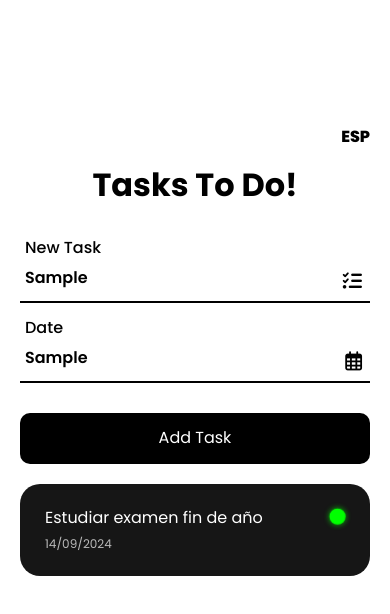
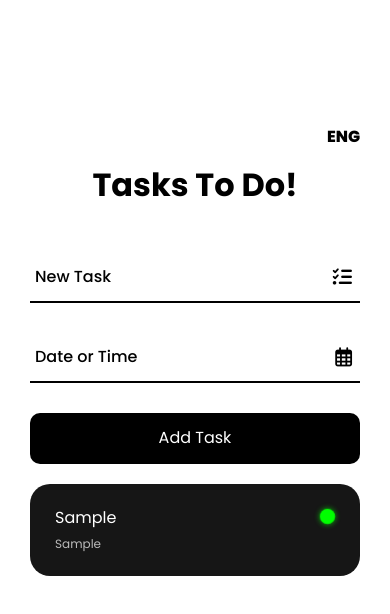
Before and after one commit to GuilleBouix/Tasks-To-Do, a plain HTML site: page index.html in a window 390 px wide. Both pictures are taken after typing "Sample", "Sample" into the empty fields and a click on the button "Add Task". Drawn offline with nearby package versions, Linux system fonts and the light colour scheme.

Commit message:
second-commit

```diff
--- a/css/style.css
+++ b/css/style.css
@@ -12,6 +12,7 @@ body {
     min-height: 100vh;
     background-color: #ffffff;
     transition: .3s;
+    overflow-x: hidden;
 }
 
 .app {
@@ -28,29 +29,64 @@ body {
     padding-bottom: 20px;
 }
 
-#EN {
+#ES {
+    position: relative;
+    display: inline-block;
     background: none;
     border: none;
     font-size: 1em;
     font-weight: 800;
     cursor: pointer;
+    transition: .3s ease;
+}
+
+#ES:after {
+    content: "";
+    display: block;
+    position: absolute;
+    border-radius: 4em;
+    left: 0;
+    top:0;
+    width: 100%;
+    height: 100%;
+    opacity: 0;
+    transition: all 0.2s;
+    box-shadow: 0 0 10px 40px rgba(0, 0, 0, 0.2);
+}
+
+#ES:active:after {
+    box-shadow: 0 0 0 0 white;
+    position: absolute;
+    border-radius: 4em;
+    left: 0;
+    top:0;
+    opacity: 1;
+    transition: 0s;
+}
+
+#ES:active {
+    top: 1px;
+}
+
+.add, .tasks {
+    margin-bottom: 20px;
 }
 
 .title {
     display: flex;
     justify-content: center;
     padding-bottom: 20px;
+    cursor: default;
 }
 .title h1 {
     font-size: 2em;
 }
 
-
 .input-box {
     position: relative;
     width: 100%;
     height: 50px;
-    border-bottom: 2px solid black;
+    border-bottom: 2px solid #000;
     margin: 30px 0;
 }
 
@@ -63,14 +99,8 @@ body {
     color: black;
     font-weight: 500;
     pointer-events: none;
-    transition: .3s ease;
+    transition: .3s;
 }
-
-.input-box input:focus~label,
-.input-box input:valid~label {
-    top: -5px;
-}
-
 
 .input-box input {
     width: 350px;
@@ -80,7 +110,7 @@ body {
     outline: none;
     font-size: 1em;
     color: black;
-    font-weight: 600;
+    font-weight: 400;
     padding: 0 35px 0 5px;
 }
 
@@ -89,10 +119,22 @@ body {
     right: 8px;
     font-size: 1.2em;
     color: black;
-    line-height: 57px;
+    line-height: 50px;
+}
+
+.input-box input:focus~label,
+.input-box input:valid~label {
+    top: -5px;
+}
+
+
+#input-date::-webkit-calendar-picker-indicator {
+    display: none;
 }
 
 .add {
+    position: relative;
+    display: inline-block;
     width: 100%;
     padding: 16px;
     border: none;
@@ -106,6 +148,49 @@ body {
 .add:hover {
     color: #000000;
     background-color: #ffffff;
+    box-shadow: 0px 0px 15px 1px rgba(0, 0, 0, .1);
+}
+
+/*
+.add {
+    position: relative;
+    display: inline-block;
+    padding: 1rem 2.8rem;
+    background: var(--main-color);
+    border-radius: 4rem;
+    font-size: 1.6rem;
+    color: var(--bg-color);
+    letter-spacing: .1rem;
+    font-weight: 600;
+    transition: .3s ease;
+} */
+
+.add:after {
+    content: "";
+    display: block;
+    position: absolute;
+    border-radius: 4em;
+    left: 0;
+    top:0;
+    width: 100%;
+    height: 100%;
+    opacity: 0;
+    transition: all 0.3s;
+    box-shadow: 0 0 10px 40px #000;
+}
+
+.add:active:after {
+    box-shadow: 0 0 0 0 white;
+    position: absolute;
+    border-radius: 4em;
+    left: 0;
+    top:0;
+    opacity: 1;
+    transition: 0s;
+}
+
+.add:active {
+    top: 1px;
 }
 
 .add, .tasks {
@@ -120,15 +205,17 @@ body {
     cursor: pointer;
     display: flex;
     justify-content: space-between;
+    transition: .3s ease;
 }
 
 .task-info {
     display: flex;
     justify-content: space-between;
-    align-items: center;
+    align-items: start;
     text-align: left;
     flex-direction: column;
     max-width: max-content;
+    transition: .5s ease;
 }
 
 .task-info label {
@@ -157,7 +244,7 @@ body {
 .task-date {
     font-size: 10px;
     margin-top: 10px;
-    width: 100%; /* Para que ocupe todo el ancho disponible */
+    width: 100%;
 }
 
 @keyframes pulse {
@@ -178,17 +265,106 @@ body {
     border-radius: 50%;
     box-shadow: 0 0 5px 1px rgba(0, 255, 0, 0.5);
     animation: pulse 1s infinite;
-    margin-left: auto; /* Coloca el elemento en el lado derecho */
+    margin-left: auto;
+}
 
+.notification_box {
+    background-color: white;
+    width: 320px;
+    height: 80px;
+    display: flex;
+    justify-content: center;
+    align-items: center;
+    border-radius: 5px;
+    box-shadow: 0 2px 6px rgba(0,0,0,0.1);
+    border-left: 8px solid black;
+    position: absolute;
+    top: 30px;
+    right: -100%;
+    transition: all .5s;
+}
+
+.notification_box.active {
+    right: 30px;
+}
+
+.bx-check,
+.bx-x {
+    position: absolute;
+    font-size: 26px;
+}
+
+.bx-check {
+    left: 15px;
+    background-color: black;
+    border-radius: 50%;
+    color: white;
+}
+
+.bx-x {
+    right: 15px;
+    cursor: pointer;
+}
+.box_text p {
+    color: gray;
 }
 
 
 @media (max-width: 768px) {
+    body {
+        overflow: hidden;
+        position: fixed;
+        width: 100%;
+    }
+
     .app {
         background-color: #ffffff;
         border-radius: 30px;
         padding: 30px;
         padding-bottom: 150px;
         box-shadow: none;
+        overflow-y: auto; /* Añadido overflow-y: auto; */
+    }
+
+    .notification_box {
+        background-color: white;
+        width: 320px;
+        height: 80px;
+        display: flex;
+        justify-content: center;
+        align-items: center;
+        border-radius: 5px;
+        box-shadow: 0 2px 6px rgba(0,0,0,0.1);
+        border-left: 8px solid black;
+        position: absolute;
+        top: -100%; /* Cambiar top a -100% */
+        right: 30px; /* Ajustar el valor de right según sea necesario */
+        transition: all .5s;
+    }
+
+    .notification_box.active {
+        top: 30px; /* Cambiar top a 30px */
+    }
+
+
+    .bx-check,
+    .bx-x {
+        position: absolute;
+        font-size: 26px;
+    }
+
+    .bx-check {
+        left: 15px;
+        background-color: black;
+        border-radius: 50%;
+        color: white;
+    }
+
+    .bx-x {
+        right: 15px;
+        cursor: pointer;
+    }
+    .box_text p {
+        color: gray;
     }
 }
--- a/index.html
+++ b/index.html
@@ -1,23 +1,25 @@
 <!DOCTYPE html>
-<html lang="es">
+<html lang="en">
 <head>
     <meta charset="UTF-8">
     <meta name="viewport" content="width=device-width, initial-scale=1.0">
     <link rel="stylesheet" href="https://cdnjs.cloudflare.com/ajax/libs/modern-normalize/2.0.0/modern-normalize.min.css" integrity="sha512-4xo8blKMVCiXpTaLzQSLSw3KFOVPWhm/TRtuPVc4WG6kUgjH6J03IBuG7JZPkcWMxJ5huwaBpOpnwYElP/m6wg==" crossorigin="anonymous" referrerpolicy="no-referrer" />
     <link rel="stylesheet" href="https://cdnjs.cloudflare.com/ajax/libs/font-awesome/6.5.1/css/all.min.css" integrity="sha512-DTOQO9RWCH3ppGqcWaEA1BIZOC6xxalwEsw9c2QQeAIftl+Vegovlnee1c9QX4TctnWMn13TZye+giMm8e2LwA==" crossorigin="anonymous" referrerpolicy="no-referrer" />
+    <link href='https://unpkg.com/boxicons@2.1.4/css/boxicons.min.css' rel='stylesheet'>
+    <link rel="stylesheet" href="https://cdn.jsdelivr.net/npm/flatpickr/dist/flatpickr.min.css">
+    <link rel="icon" href="icon.ico">
     <link rel="stylesheet" href="/css/style.css">
     <script src="/js/script.js"></script>
-    <title>To Do! - Tasks List</title>
+    <title>Tasks To Do!</title>
 </head>
 <body>
     <div class="app" id="app">
         <div class="header">
-            <button type="button" id="EN" onclick="toggleLanguage()">ESP</button>
+            <button type="button" id="ES" onclick="toggleLanguage()">ENG</button>
         </div>
         <div class="title" id="title">
             <h1>Tasks To Do!</h1>
         </div>
-
         <div class="input-box" id="input-box">
             <span class="icon-task" id="icon-task"><i class="fa-solid fa-list-check"></i></span>
             <input type="text" id="text-task" required>
@@ -25,22 +27,18 @@
         </div>
         <div class="input-box" id="input-box">
             <span class="icon" id="icon-date"><i class="fa-regular fa-calendar-days"></i></span>
-            <input type="text-date" id="text-date" required>
-            <label id="date">Date</label>
+            <input type="text" id="text-date" class="input-date" required>
+            <label id="date">Date or Time</label>
         </div>
-        <button type="button" class="add" id="add">Add Task</button>
+        <button type="button" class="add" id="add" onclick="addTask()">Add Task</button>
+    </div>
 
-        <div class="tasks" id="tasks">
-            <div class="task-info">
-                <label>Estudiar examen fin de año</label>
-                <div class="task-date">
-                    <span>14/09/2024</span>
-                </div>
-            </div>
-            <div class="task-actions">
-                <label class="pulse"></label>
-            </div>
+    <div class="notification_box">
+        <i class="bx bx-check"></i>
+        <div class="box_text">
+            <h3>Success</h3>
+            <p>Task saved successfully</p>
         </div>
-    </div>
+        <i class="bx bx-x close_btn"></i>
 </body>
 </html>
--- a/js/script.js
+++ b/js/script.js
@@ -1,24 +1,92 @@
 function toggleLanguage() {
-    var languageButton = document.getElementById('EN');
+    var languageButton = document.getElementById('ES');
     var newTaskLabel = document.getElementById('newtask');
     var dateLabel = document.getElementById('date');
     var addTaskButton = document.getElementById('add');
 
-    if (languageButton.textContent == 'ESP') {
-        languageButton.textContent = 'ENG';
+    if (languageButton.textContent == 'ENG') {
+        languageButton.textContent = 'ESP';
         newTaskLabel.textContent = 'Nueva Tarea';
-        dateLabel.textContent = 'Fecha';
+        dateLabel.textContent = 'Fecha u Hora';
         addTaskButton.textContent = 'Añadir Tarea';
     } else {
-        languageButton.textContent = 'ESP';
+        languageButton.textContent = 'ENG';
         newTaskLabel.textContent = 'New Task';
-        dateLabel.textContent = 'Date';
+        dateLabel.textContent = 'Date or Time';
         addTaskButton.textContent = 'Add Task';
     }
 }
 
-document.addEventListener("DOMContentLoaded", function() {
-    document.getElementById("tasks").addEventListener("click", function() {
-        var answer = confirm("¿Deseas continuar?");
+
+
+
+
+function addTask() {
+    // Obtener los valores de los campos de entrada
+    var taskName = document.getElementById("text-task").value;
+    var taskDate = document.getElementById("text-date").value;
+
+    // Verificar que ambos campos no estén vacíos
+    if (taskName.trim() === "" || taskDate.trim() === "") {
+        alert("Please complete all text-fields.");
+        return;
+    }
+
+    // Crear los elementos para la nueva tarea
+    var tasksDiv = document.createElement("div");
+    tasksDiv.classList.add("tasks");
+
+    var taskInfoDiv = document.createElement("div");
+    taskInfoDiv.classList.add("task-info");
+
+    var taskLabel = document.createElement("label");
+    taskLabel.textContent = taskName;
+
+    var taskDateDiv = document.createElement("div");
+    taskDateDiv.classList.add("task-date");
+
+    var taskDateSpan = document.createElement("span");
+    taskDateSpan.textContent = taskDate;
+
+    taskDateDiv.appendChild(taskDateSpan);
+    taskInfoDiv.appendChild(taskLabel);
+    taskInfoDiv.appendChild(taskDateDiv);
+
+    var taskActionsDiv = document.createElement("div");
+    taskActionsDiv.classList.add("task-actions");
+
+    var pulseLabel = document.createElement("label");
+    pulseLabel.classList.add("pulse");
+
+    taskActionsDiv.appendChild(pulseLabel);
+
+    tasksDiv.appendChild(taskInfoDiv);
+    tasksDiv.appendChild(taskActionsDiv);
+
+    // Agregar el elemento .tasks al div con la clase "app"
+    var appDiv = document.getElementById("app");
+    appDiv.appendChild(tasksDiv);
+
+    document.getElementById("text-task").value = "";
+    document.getElementById("text-date").value = "";
+
+    // Mostrar la notificación solo si los campos de entrada no están vacíos
+    var notification_box = document.querySelector(".notification_box");
+    if (!notification_box.classList.contains('active')) {
+        notification_box.classList.add('active');
+        setTimeout(function () {
+            notification_box.classList.remove('active');
+        }, 2000);
+    }
+
+    tasksDiv.addEventListener("click", function () {
+        if (confirm("Do you want to delete this task?")) {
+            appDiv.removeChild(tasksDiv);
+        }
     });
+}
+
+// Event listener para cerrar la notificación
+document.querySelector(".close_btn").addEventListener("click", function () {
+    document.querySelector(".notification_box").classList.remove('active');
 });
```
Also changed, not shown: icon.ico (added).
